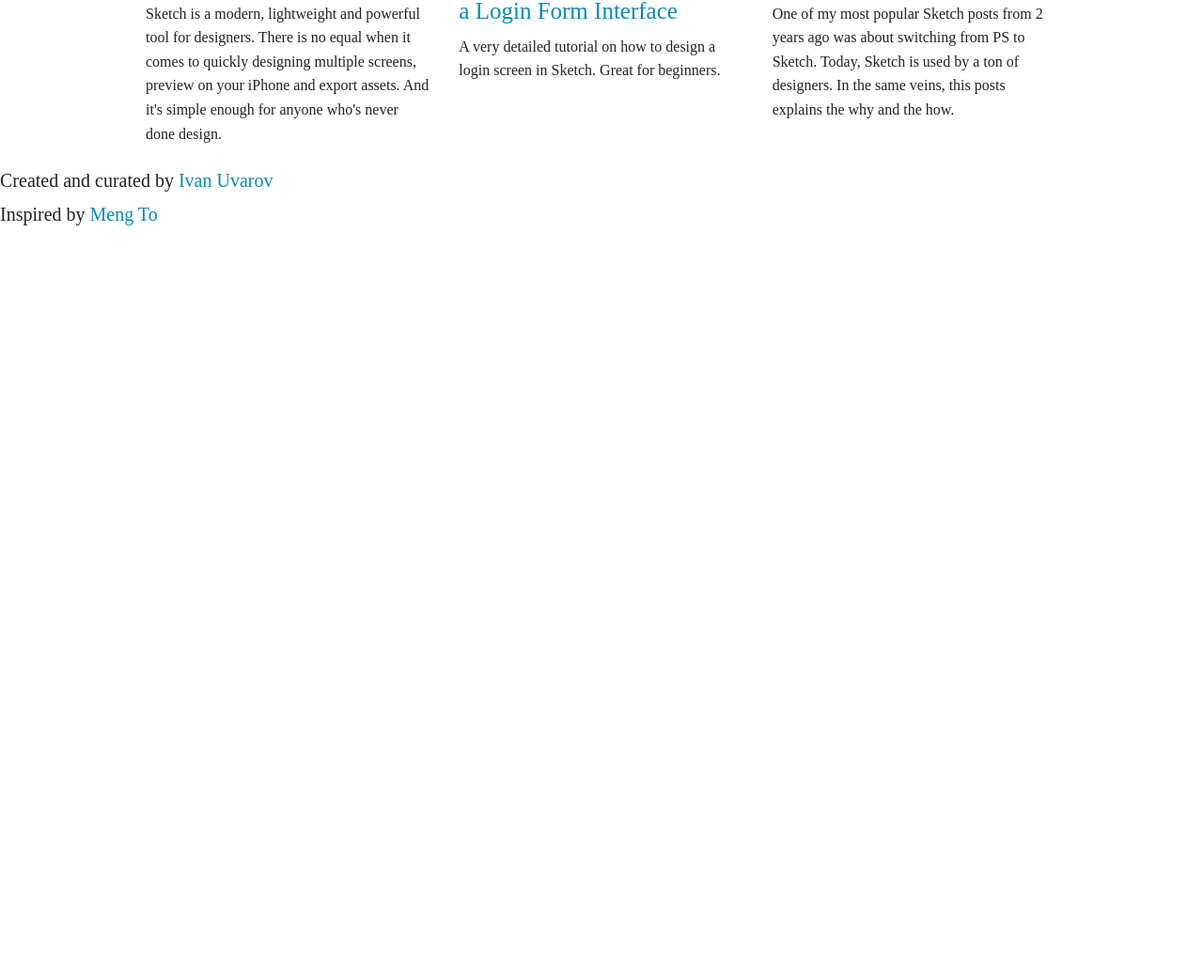
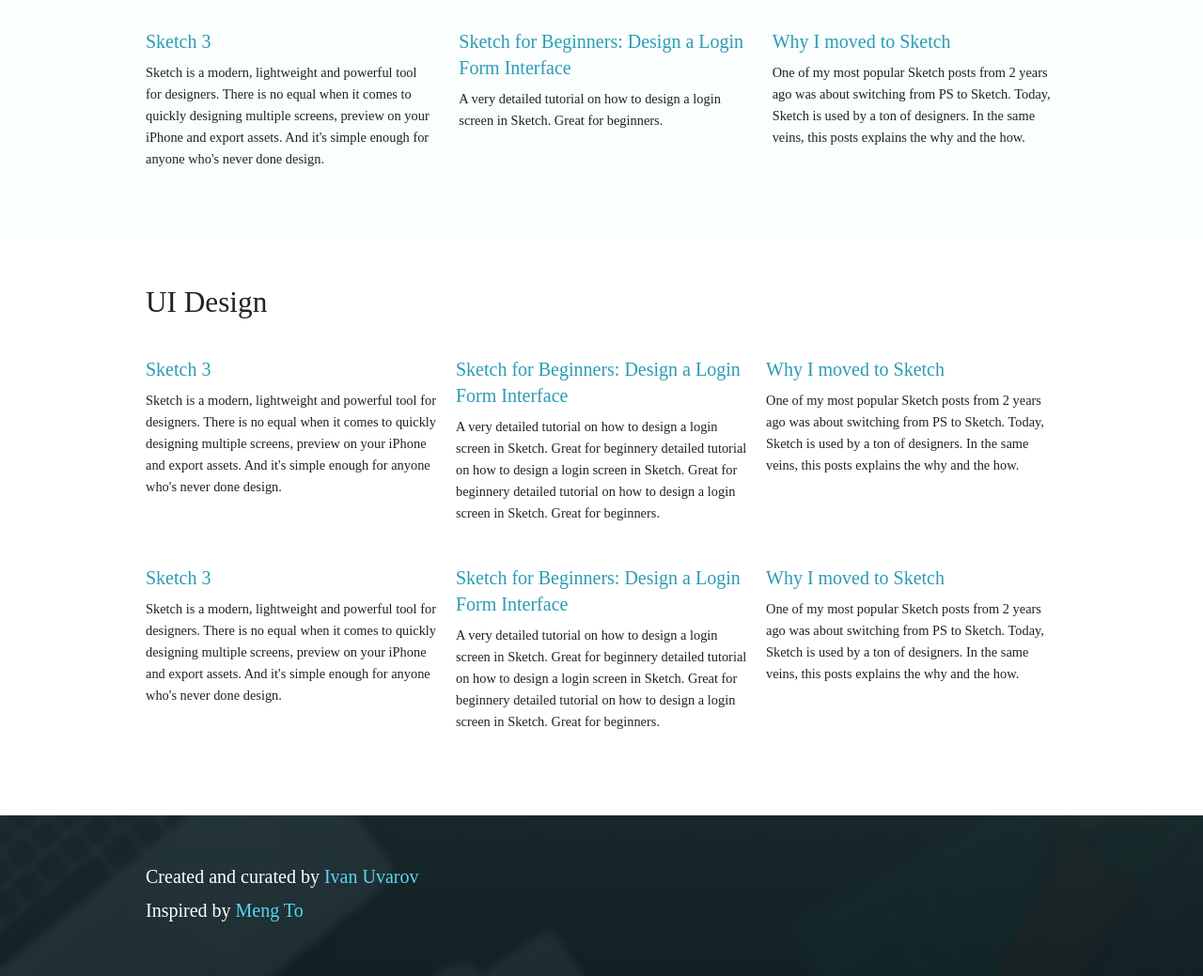
Before and after one commit to uvarov916/learning-resources, a website: page index.html in a window 1280 px wide. Shown: the part 576-1615 px from the top of the page at 94% size. Before the commit the page ends 818 px from the top, so only its background shows below. Drawn offline with Linux system fonts and the light colour scheme.

Commit message:
Implented basic layout

```diff
--- a/index.html
+++ b/index.html
@@ -23,33 +23,83 @@
     </header>
 
     <div id="content">
-      <section class="top-picks">
+      <section id="top-picks" class="content-section">
         <div class="row">
           <div class="columns small-12">
-            <h2>Top Picks</h2>
+            <h2 class="section-title">Top Picks</h2>
           </div>
           <div class="item columns small-12 medium-4">
-            <h3><a href="#">Sketch 3</a></h3>
-            <p>Sketch is a modern, lightweight and powerful tool for designers. There is no equal when it comes to quickly designing multiple screens, preview on your iPhone and export assets. And it's simple enough for anyone who's never done design.</p>
+            <h4 class="name"><a href="#">Sketch 3</a></h4>
+            <p class="description">Sketch is a modern, lightweight and powerful tool for designers. There is no equal when it comes to quickly designing multiple screens, preview on your iPhone and export assets. And it's simple enough for anyone who's never done design.</p>
           </div>
 
           <div class="item columns small-12 medium-4">
-            <h3><a href="#">Sketch for Beginners: Design a Login Form Interface </a></h3>
-            <p>A very detailed tutorial on how to design a login screen in Sketch. Great for beginners.</p>
+            <h4 class="name"><a href="#">Sketch for Beginners: Design a Login Form Interface </a></h4>
+            <p class="description">A very detailed tutorial on how to design a login screen in Sketch. Great for beginners.</p>
           </div>
 
           <div class="item columns small-12 medium-4">
-            <h3><a href="#">Why I moved to Sketch</a></h3>
-            <p>One of my most popular Sketch posts from 2 years ago was about switching from PS to Sketch. Today, Sketch is used by a ton of designers. In the same veins, this posts explains the why and the how.</p>
+            <h4 class="name"><a href="#">Why I moved to Sketch</a></h4>
+            <p class="description">One of my most popular Sketch posts from 2 years ago was about switching from PS to Sketch. Today, Sketch is used by a ton of designers. In the same veins, this posts explains the why and the how.</p>
+          </div>
+
+          <div class="item columns small-12 medium-4"></div>
+        </div>
+      </section>
+
+      <section class="content-section">
+        <div class="row">
+          <div class="columns small-12">
+            <h2 class="section-title">UI Design</h2>
           </div>
         </div>
+        <div class="row"><div class="small-12 columns">
+        <ul class="small-block-grid-1 medium-block-grid-3">
+
+          <li class="item">
+            <h4 class="name"><a href="#">Sketch 3</a></h4>
+            <p class="description">Sketch is a modern, lightweight and powerful tool for designers. There is no equal when it comes to quickly designing multiple screens, preview on your iPhone and export assets. And it's simple enough for anyone who's never done design.</p>
+          </li>
+
+          <li class="item">
+            <h4 class="name"><a href="#">Sketch for Beginners: Design a Login Form Interface </a></h4>
+            <p class="description">A very detailed tutorial on how to design a login screen in Sketch. Great for beginnery detailed tutorial on how to design a login screen in Sketch. Great for beginnery detailed tutorial on how to design a login screen in Sketch. Great for beginners.</p>
+          </li>
+
+          <li class="item">
+            <h4 class="name"><a href="#">Why I moved to Sketch</a></h4>
+            <p class="description">One of my most popular Sketch posts from 2 years ago was about switching from PS to Sketch. Today, Sketch is used by a ton of designers. In the same veins, this posts explains the why and the how.</p>
+          </li>
+
+          <li class="item">
+            <h4 class="name"><a href="#">Sketch 3</a></h4>
+            <p class="description">Sketch is a modern, lightweight and powerful tool for designers. There is no equal when it comes to quickly designing multiple screens, preview on your iPhone and export assets. And it's simple enough for anyone who's never done design.</p>
+          </li>
+
+          <li class="item">
+            <h4 class="name"><a href="#">Sketch for Beginners: Design a Login Form Interface </a></h4>
+            <p class="description">A very detailed tutorial on how to design a login screen in Sketch. Great for beginnery detailed tutorial on how to design a login screen in Sketch. Great for beginnery detailed tutorial on how to design a login screen in Sketch. Great for beginners.</p>
+          </li>
+
+          <li class="item">
+            <h4 class="name"><a href="#">Why I moved to Sketch</a></h4>
+            <p class="description">One of my most popular Sketch posts from 2 years ago was about switching from PS to Sketch. Today, Sketch is used by a ton of designers. In the same veins, this posts explains the why and the how.</p>
+          </li>
+
+
+        </ul>
+        </div></div>
       </section>
 
     </div>
 
     <footer>
-      <h4>Created and curated by <a href="http://twitter.com/fatherussia">Ivan Uvarov</a></h4>
-      <h4>Inspired by <a href="http://designcode.io/learn">Meng To</a></h4>
+      <div class="row">
+        <div class="columns small-12">
+          <h4>Created and curated by <a href="http://twitter.com/fatherussia">Ivan Uvarov</a></h4>
+          <h4>Inspired by <a href="http://designcode.io/learn">Meng To</a></h4>
+        </div>
+      </div>
     </footer>
 
     <script src="bower_components/jquery/dist/jquery.min.js"></script>
--- a/scss/_body.scss
+++ b/scss/_body.scss
@@ -0,0 +1,17 @@
+.content-section {
+  padding: 3em 0;
+
+  .section-title {
+    margin-bottom: 1em;
+  }
+
+  .item {
+    .description {
+      font-size: .9em;
+    }
+  }
+}
+
+#top-picks {
+  background-color: #FAFEFF;
+}
--- a/scss/_footer.scss
+++ b/scss/_footer.scss
@@ -0,0 +1,14 @@
+footer {
+  padding: 3rem 0;
+
+  background-image: url('../img/footer-background.png');
+  background-size: cover;
+
+  h4 {
+    color: $white-font-color;
+  }
+
+  a {
+    color: $light-blue-link-color;
+  }
+}
--- a/scss/_global.scss
+++ b/scss/_global.scss
@@ -17,3 +17,7 @@
 h4 {
   font-size: 1.25em;
 }
+
+a {
+  color: #2A9CB4;
+}
--- a/scss/_header.scss
+++ b/scss/_header.scss
@@ -1,5 +1,4 @@
 header {
-  // height: 541px; // temporary
   padding: 10rem 0;
 
   background-image: url('../img/header-background.png');
@@ -7,11 +6,11 @@
 
   h1, h4 {
     text-align: center;
-    color: white;
+    color: $white-font-color;
   }
 
   a {
-    color: #59D6F1;
+    color: $light-blue-link-color;
   }
 
 
--- a/scss/_variables.scss
+++ b/scss/_variables.scss
@@ -0,0 +1,3 @@
+// Colors
+$light-blue-link-color: #59D6F1;
+$white-font-color: white;
```
Also changed, not shown: css/app.css, img/footer-background.png (added), 1 other file.
